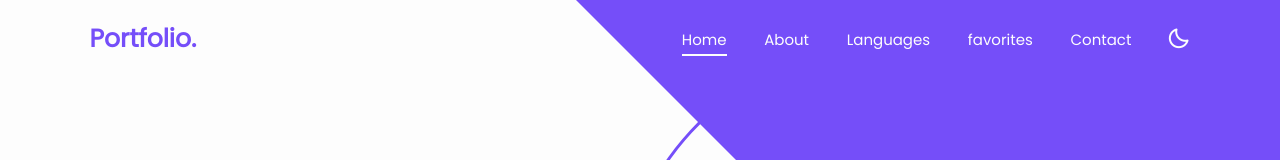
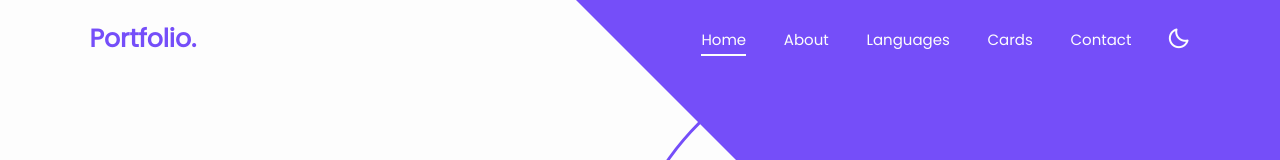
Before and after one commit to Clexievere/Portfolio, a plain HTML site: page index.html in a window 1280 px wide. Shown: the top 160 px of the page. Drawn offline with nearby package versions, Linux system fonts and the light colour scheme.

Commit message:
Update index.html

```diff
--- a/index.html
+++ b/index.html
@@ -19,7 +19,7 @@
         <a href="#home" class="active">Home</a>
         <a href="#about">About</a>
         <a href="#languages">Languages</a>
-        <a href="#favorites">favorites</a>
+        <a href="#favorites">Cards</a>
         <a href="#contact">Contact</a>
       </nav>
       <div class="bx bx-moon" id="darkMode-icon"></div>
```
